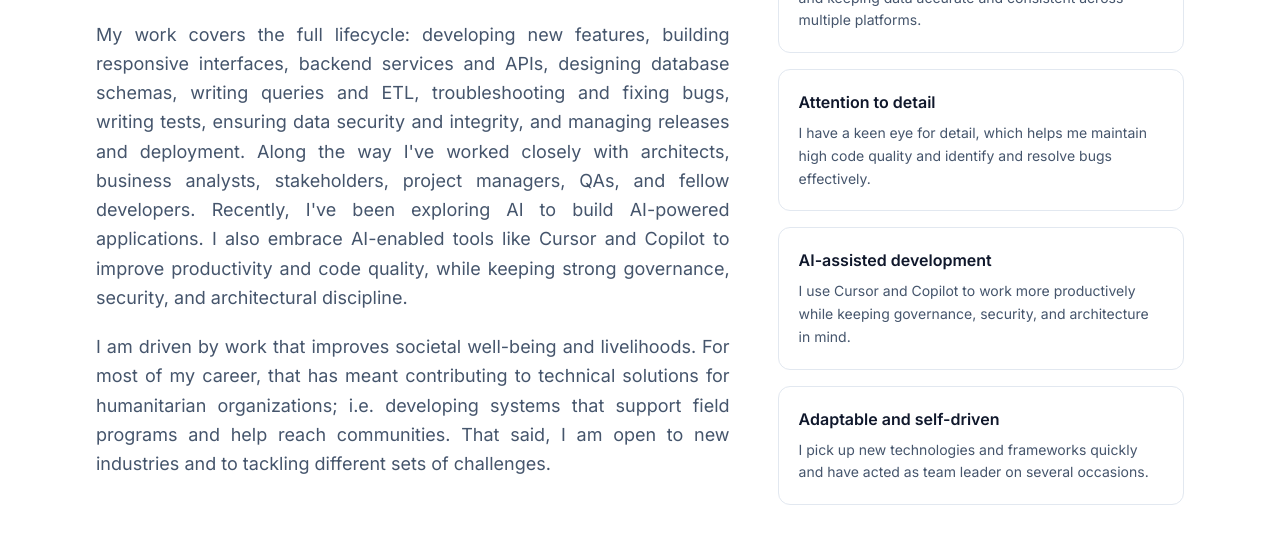
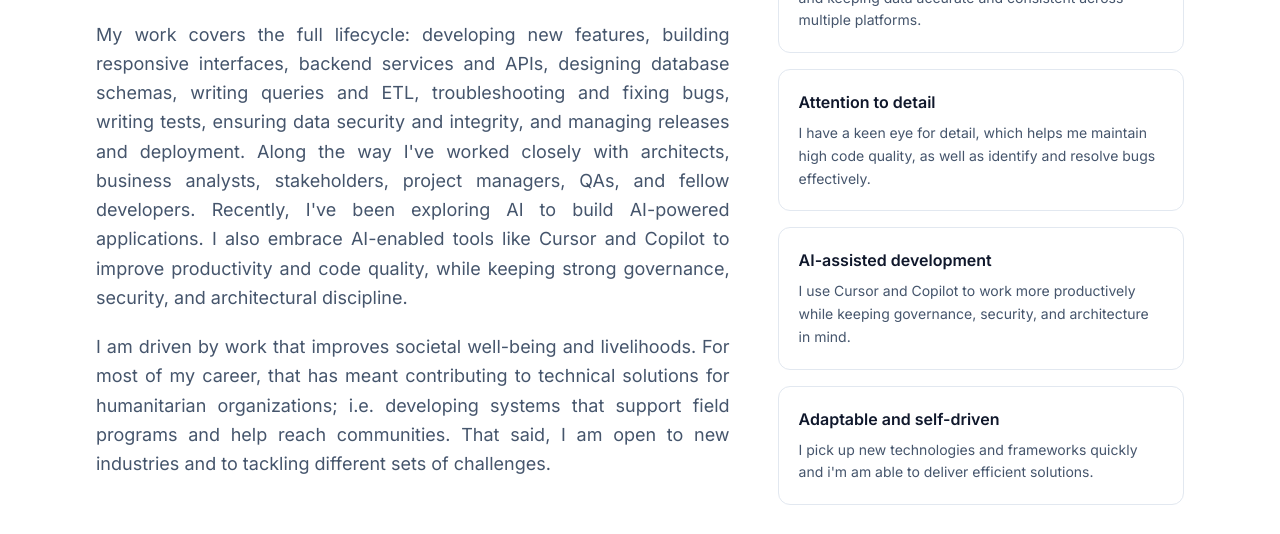
Before and after one commit to edennegussie/edennegussie.github.io, a React (Vite) app: page / in a window 1280 px wide. Shown: the part 1220-1754 px from the top of the page. Built offline with nearby package versions, Linux system fonts and the light colour scheme.

Commit message:
clean up

```diff
--- a/index.html
+++ b/index.html
@@ -6,9 +6,9 @@
     <meta name="viewport" content="width=device-width, initial-scale=1.0" />
     <meta
       name="description"
-      content="Eden N. Mekuria, Full-Stack Software Developer driven by social impact, with over 8 years building data-driven web apps for the humanitarian sector, now exploring AI and new domains."
+      content="Eden N. Mekuria, Full-Stack Software Developer; building data-driven web apps."
     />
-    <title>Eden N. Mekuria | Full-Stack Developer · Social Impact & AI</title>
+    <title>Eden N. Mekuria · Full-Stack Developer</title>
     <link rel="preconnect" href="https://fonts.googleapis.com" />
     <link rel="preconnect" href="https://fonts.gstatic.com" crossorigin />
     <link
--- a/src/components/Header.tsx
+++ b/src/components/Header.tsx
@@ -135,8 +135,8 @@ export default function Header() {
       </div>
 
       {open && (
-        <nav className="border-t border-slate-200 bg-white px-5 py-4 md:hidden dark:border-slate-800 dark:bg-slate-950">
-          <div className="flex flex-col gap-1">
+        <nav className="border-t border-slate-200 bg-white/95 px-4 py-2.5 shadow-xl shadow-slate-900/10 backdrop-blur-md md:hidden dark:border-slate-800 dark:bg-slate-950/95 dark:shadow-black/30">
+          <div className="flex flex-col gap-0.5">
             {links.map((link) => {
               const isActive = activeSection === link.href;
 
@@ -146,7 +146,7 @@ export default function Header() {
                   href={link.href}
                   onClick={closeMenu}
                   aria-current={isActive ? "page" : undefined}
-                  className={`rounded-lg px-3 py-2.5 text-sm font-medium ${
+                  className={`rounded-md px-2.5 py-1.5 text-sm font-medium ${
                     isActive
                       ? "bg-teal-50 text-teal-700 dark:bg-teal-950/50 dark:text-teal-300"
                       : "text-slate-700 dark:text-slate-300"
@@ -160,7 +160,7 @@ export default function Header() {
               href={profile.cvUrl}
               download
               onClick={closeMenu}
-              className="mt-2 rounded-lg bg-teal-500 px-3 py-2.5 text-center text-sm font-semibold text-white"
+              className="mt-1.5 rounded-md bg-teal-500 px-2.5 py-1.5 text-center text-sm font-semibold text-white"
             >
               Download CV
             </a>
--- a/src/data.ts
+++ b/src/data.ts
@@ -363,7 +363,7 @@ export const strengths = [
   },
   {
     title: "Attention to detail",
-    body: "I have a keen eye for detail, which helps me maintain high code quality and identify and resolve bugs effectively.",
+    body: "I have a keen eye for detail, which helps me maintain high code quality, as well as identify and resolve bugs effectively.",
   },
   {
     title: "AI-assisted development",
@@ -371,6 +371,6 @@ export const strengths = [
   },
   {
     title: "Adaptable and self-driven",
-    body: "I pick up new technologies and frameworks quickly and have acted as team leader on several occasions.",
+    body: "I pick up new technologies and frameworks quickly and i'm am able to deliver efficient solutions.",
   },
 ];
```
Also changed, not shown: 4 other files (tests, documents, lock files or other folders).
